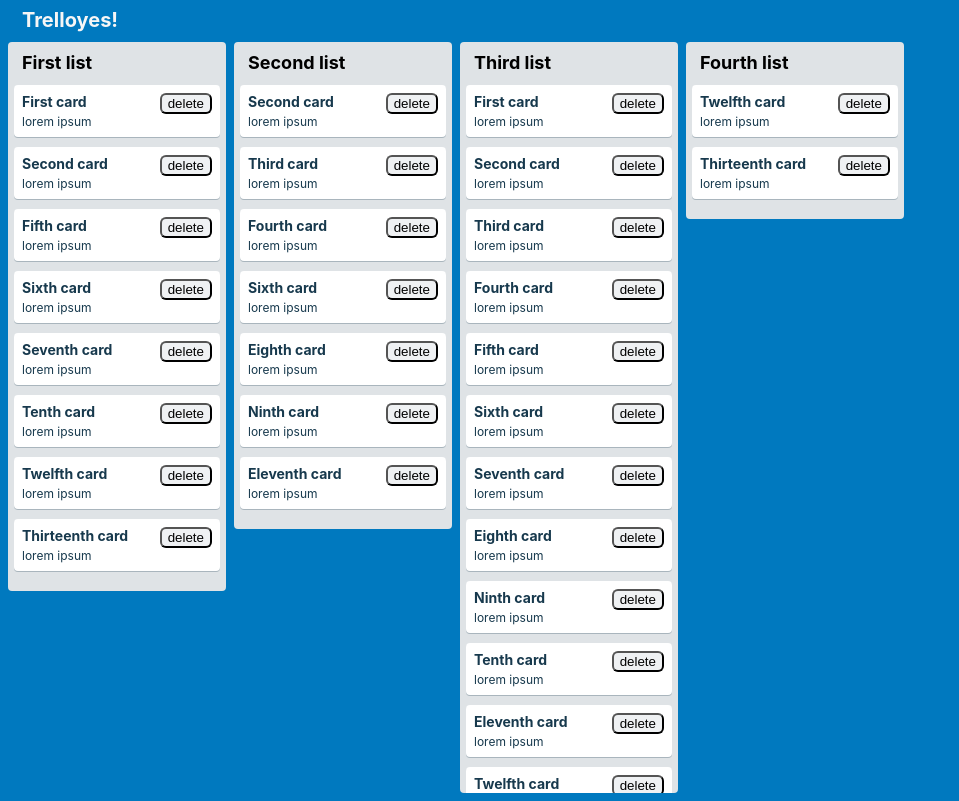
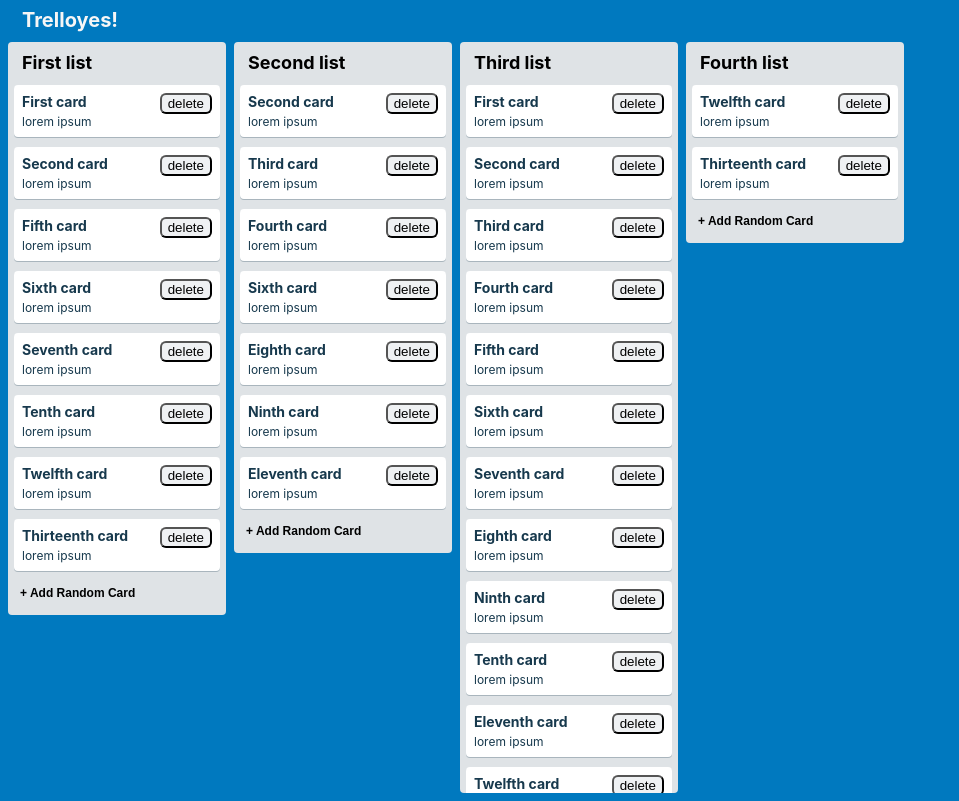
Before and after one commit to MatthewMacomber/trelloyes-refactor-Matthew-Sonali, a React (Create React App) app: page / in a window 1280 px wide. Shown: the whole page, without its empty margins (0-959 px from the left). Built offline with nearby package versions, Linux system fonts and the light colour scheme.

Commit message:
Added the random card button

```diff
--- a/src/List.js
+++ b/src/List.js
@@ -15,6 +15,9 @@ function List(props) {
             </header>
             <div className="List-cards">
                 {cardsList}
+                <button type="button" class="List-add-button">
+                + Add Random Card
+                </button>
             </div>
         </section>
     );
```
